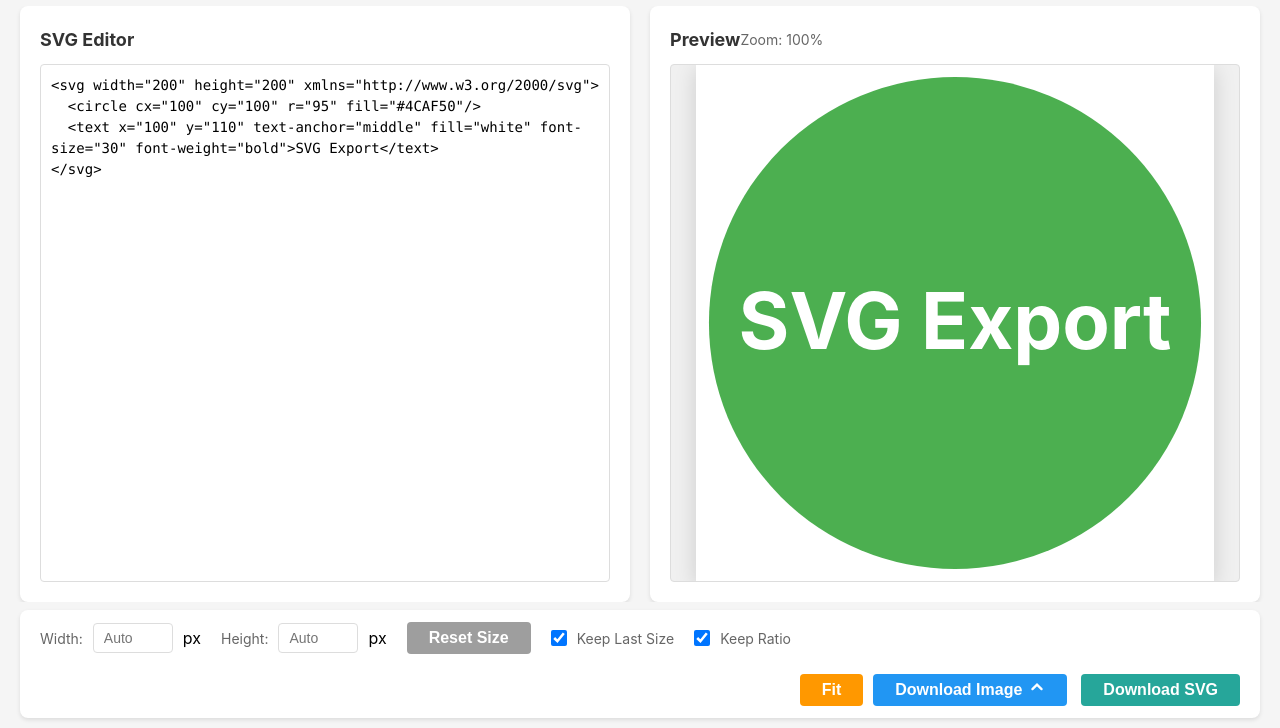
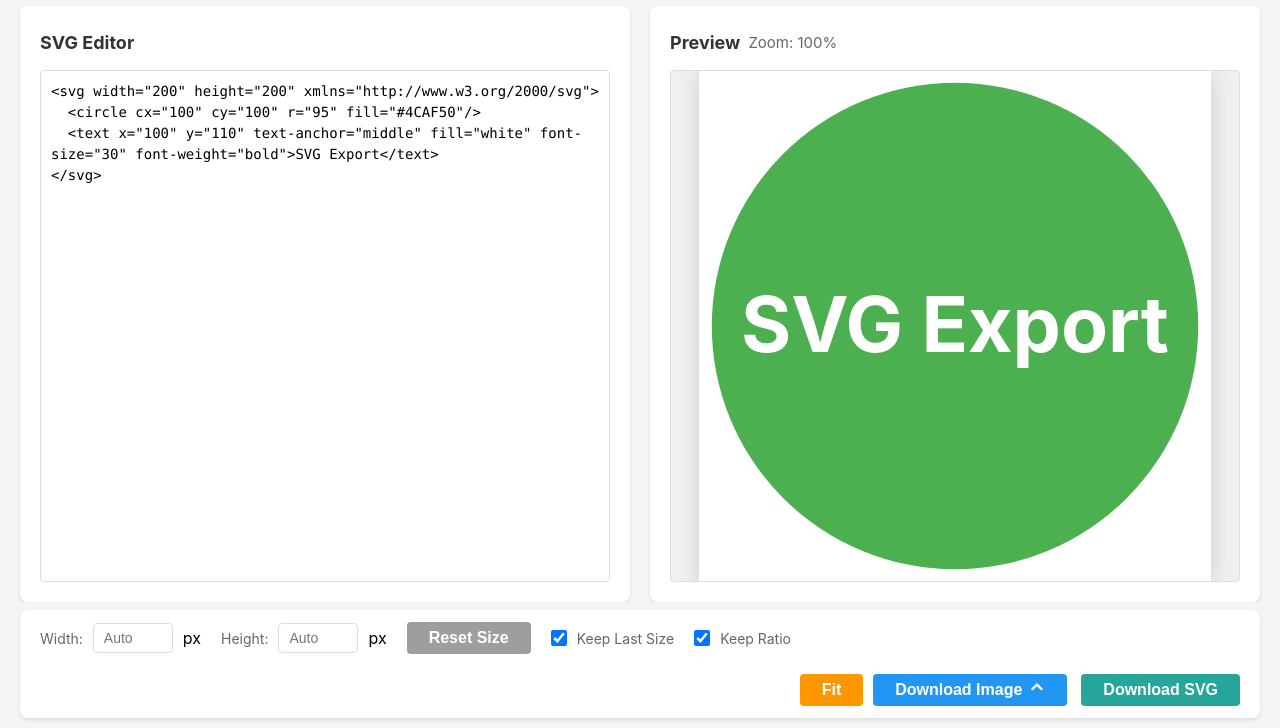
Before and after one commit to mccoach/svg-to-png, a plain HTML site: page index.html in a window 1280 px wide. Shown: the part 72-800 px from the top of the page. Drawn offline with Linux system fonts and the light colour scheme.

Commit message:
微调样式

```diff
--- a/css/style.css
+++ b/css/style.css
@@ -158,24 +158,25 @@ body {
 .preview-header {
     font-size: 18px;
     font-weight: bold;
-    line-height: 1.35;          /* 强制统一行高 */
-    margin-bottom: 10px;
     color: #333;
-    padding: 0;
-    height: 28px;               /* 直接规定固定高度 */
+    line-height: 1.2;
+    /* 强制高度，保证不同语言标题不会撑开 */
+    height: 34px;
     display: flex;
     align-items: center;
+    margin-bottom: 10px; /* 下边距用于和正文拉开 */
+    padding: 0; /* 不可有上padding，否则两个容器上边距就会因文本长短差异而错位 */
 }
 
 /* 编辑器容器样式 */
 /* 预览容器样式 */
 .editor-container,
 .preview-container {
+    padding: 20px;
+    background-color: #fff;
+    border-radius: 8px;
     flex: 1 1 0;
-    min-width: 0; /* 让flex正确分配空间 */
-    padding: 20px;
-    border-radius: 8px;
-    background-color: #fff;
+    min-width: 0;
     display: flex;
     flex-direction: column;
     box-shadow: 0 2px 4px rgba(0,0,0,0.1);
@@ -195,9 +196,14 @@ body {
 }
 
 .zoom-info {
-    font-size: 14px;
+    font-size: 15px;
     color: #666;
+    background: transparent;
     font-weight: normal;
+    /* 去掉原有定位和边框等 */
+    padding: 0 8px;
+    border-radius: 0;
+    box-shadow: none;
 }
 
 /* 预览区域样式 */
```
